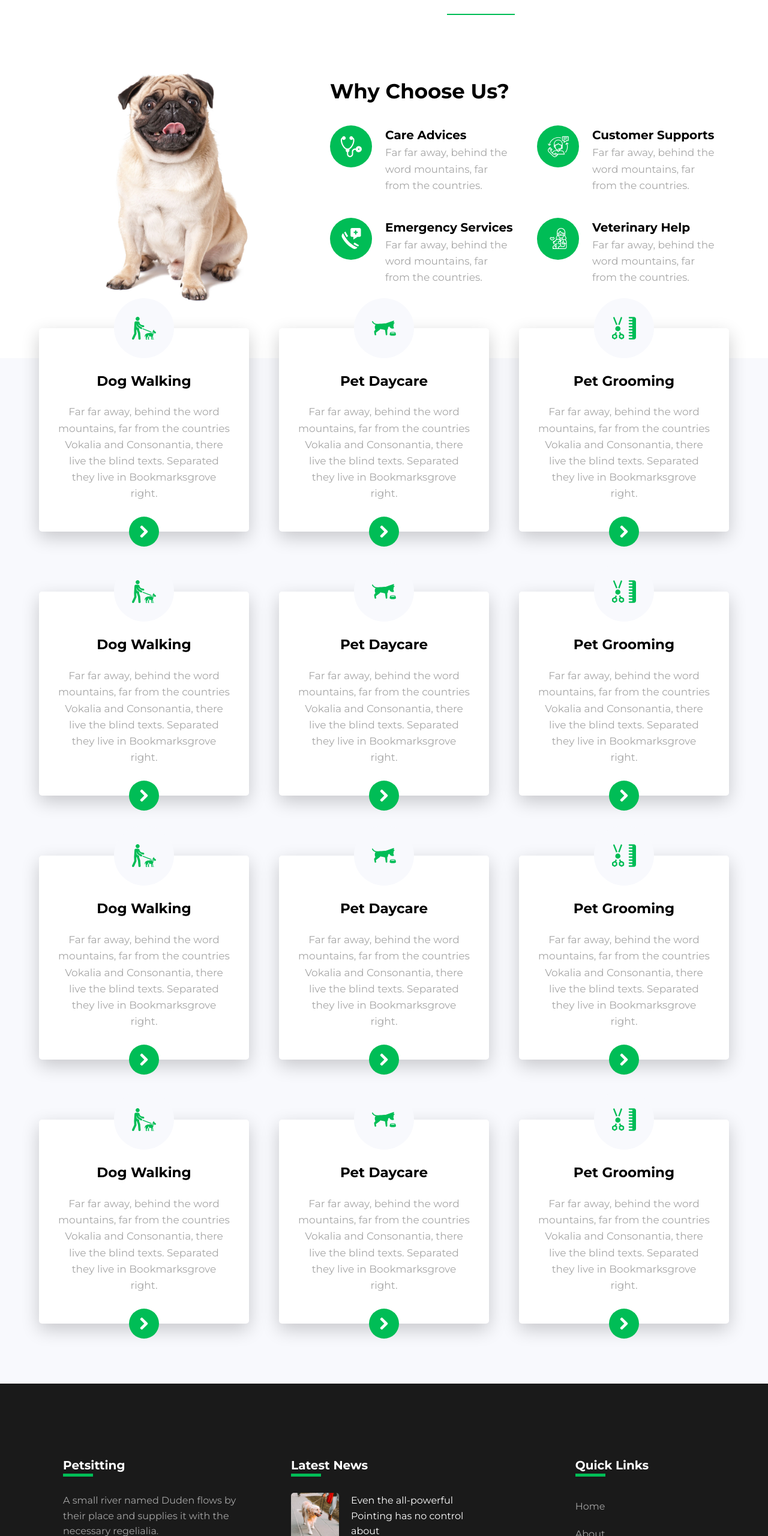
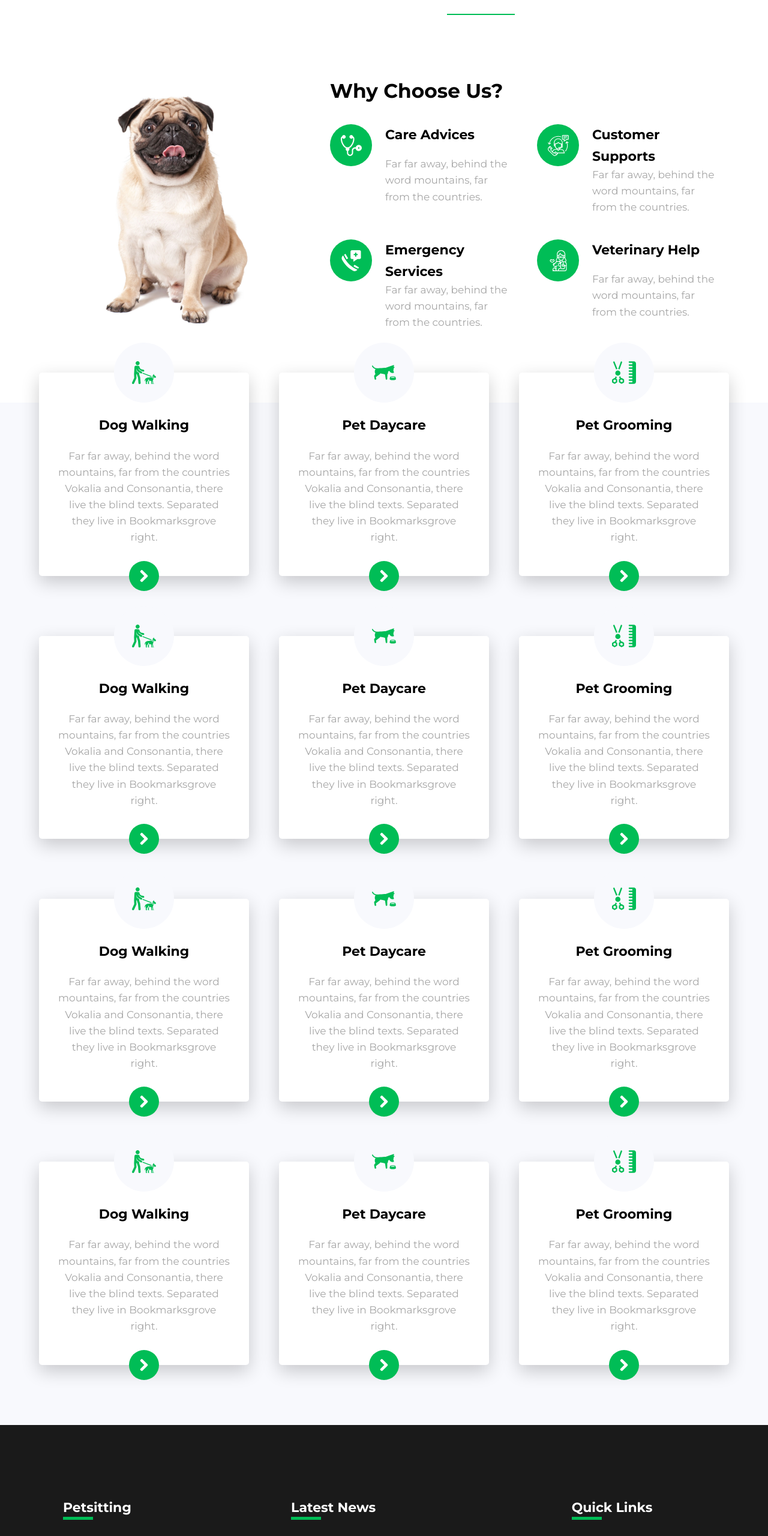
Before and after one commit to PawanJS/petsitting, a website: page pages/services.html in a window 1280 px wide. Shown: the part 120-2680 px from the top of the page at 60% size. Drawn offline with Linux system fonts and the light colour scheme; a web font is replaced by a local one.

Commit message:
changes in typography

```diff
--- a/pages/services.html
+++ b/pages/services.html
@@ -127,7 +127,7 @@
               <use xlink:href="../img/sprite.svg#stethoscope"></use>
             </svg>
           </span>
-          <h4 class="heading-4">Care Advices</h4>
+          <h3 class="heading-3">Care Advices</h3>
           <p class="paragraph">
             Far far away, behind the word mountains, far from the countries.
           </p>
@@ -138,7 +138,7 @@
               <use xlink:href="../img/sprite.svg#customer-service"></use>
             </svg>
           </span>
-          <h4 class="heading-4">Customer Supports</h4>
+          <h3 class="heading-3">Customer Supports</h3>
           <p class="paragraph">
             Far far away, behind the word mountains, far from the countries.
           </p>
@@ -149,7 +149,7 @@
               <use xlink:href="../img/sprite.svg#emergency-call"></use>
             </svg>
           </span>
-          <h4 class="heading-4">Emergency Services</h4>
+          <h3 class="heading-3">Emergency Services</h3>
           <p class="paragraph">
             Far far away, behind the word mountains, far from the countries.
           </p>
@@ -160,7 +160,7 @@
               <use xlink:href="../img/sprite.svg#veterinarian"></use>
             </svg>
           </span>
-          <h4 class="heading-4">Veterinary Help</h4>
+          <h3 class="heading-3">Veterinary Help</h3>
           <p class="paragraph">
             Far far away, behind the word mountains, far from the countries.
           </p>
@@ -391,7 +391,7 @@
       <div class="row">
         <div class="footer__box">
           <div class="bottomLine mb-md">
-            <h4 class="heading-4 heading-4--light">Petsitting</h4>
+            <h3 class="heading-3 heading-3--light">Petsitting</h3>
           </div>
           <p class="footer--text mb-sm">
             A small river named Duden flows by their place and supplies it with
@@ -423,7 +423,7 @@
         </div>
         <div class="footer__box">
           <div class="bottomLine mb-md">
-            <h4 class="heading-4 heading-4--light">Latest News</h4>
+            <h3 class="heading-3 heading-3--light">Latest News</h3>
           </div>
           <div class="footer__blog mb-md">
             <img
@@ -458,11 +458,11 @@
         </div>
         <div class="footer__box">
           <div class="bottomLine mb-md">
-            <h4 class="heading-4 heading-4--light">Quick Links</h4>
+            <h3 class="heading-3 heading-3--light">Quick Links</h3>
           </div>
           <ul class="footer__list">
             <li class="footer__list--item">
-              <a href="about.html" class="footer__list--link">Home </a>
+              <a href="services.html" class="footer__list--link">Home </a>
             </li>
             <li class="footer__list--item">
               <a href="about.html" class="footer__list--link"> About </a>
@@ -483,7 +483,7 @@
         </div>
         <div class="footer__box">
           <div class="bottomLine mb-md">
-            <h4 class="heading-4 heading-4--light">Have a Questions?</h4>
+            <h3 class="heading-3 heading-3--light">Have a Questions?</h3>
           </div>
           <p class="footer__contact">
             <a href="#0" class="footer__contact--link">
--- a/sass/base/_typography.scss
+++ b/sass/base/_typography.scss
@@ -5,22 +5,10 @@ body {
 }
 
 .heading-1 {
-  font-size: 6rem;
+  font-size: calc(2rem + 2.7vw);
   font-weight: 800;
   color: $color-white;
   line-height: 1.2;
-
-  @include respond(tab-port) {
-    font-size: 4.5rem;
-  }
-
-  @include respond(big-phone) {
-    font-size: 3.5rem;
-  }
-
-  @include respond(small-phone) {
-    font-size: 2.8rem;
-  }
 
   &--main {
     animation: moveInRight 1s ease-out;
@@ -34,19 +22,11 @@ body {
 }
 
 .heading-2 {
-  font-size: 3.4rem;
+  font-size: calc(2rem + 1vw);
   font-weight: 600;
 
   @include respond(medium-tab) {
     text-align: center;
-  }
-
-  @include respond(big-phone) {
-    font-size: 3rem;
-  }
-
-  @include respond(small-phone) {
-    font-size: 2.5rem;
   }
 
   &--light {
@@ -55,17 +35,8 @@ body {
 }
 
 .heading-3 {
-  font-size: 2.3rem;
+  font-size: 2.2rem;
   font-weight: 600;
-}
-
-.heading-4 {
-  font-size: 2rem;
-  font-weight: 600;
-
-  @include respond(phone) {
-    font-size: 1.8rem;
-  }
 
   &--light {
     color: $color-white;
```
Also changed, not shown: index.html (+10 -10 lines), pages/about.html (+8 -8 lines), pages/blogs.html (+4 -4 lines), pages/gallery.html (+4 -4 lines), pages/pricing.html (+4 -4 lines), css/style.css.
